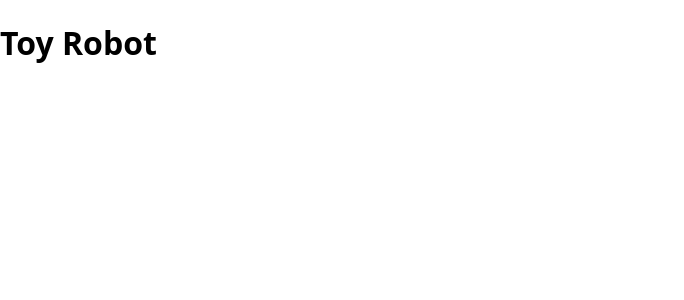
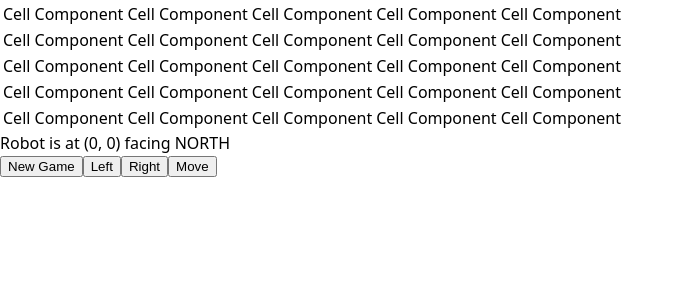
Before and after one commit to JR-x-Melfish-P3/toy-robot, a React (Vite) app: page / in a window 1280 px wide. Shown: the top 300 px of the page, without its empty margins (0-684 px from the left). Built offline with nearby package versions, Linux system fonts and the light colour scheme.

Commit message:
feat: implement main App component with Board, Robot, and Button components

```diff
--- a/src/App.tsx
+++ b/src/App.tsx
@@ -1,5 +1,21 @@
-function App() {
-  return <h1>Toy Robot</h1>;
-}
+import type { FC } from "react";
+import Board from "./components/Board";
+import Button from "./components/Button";
+import Robot from "./components/Robot";
+
+const App: FC = () => {
+  return (
+    <div>
+      <Board />
+      <Robot x={0} y={0} facing="NORTH" />
+      <div>
+        <Button>New Game</Button>
+        <Button>Left</Button>
+        <Button>Right</Button>
+        <Button>Move</Button>
+      </div>
+    </div>
+  );
+};
 
 export default App;
--- /dev/null
+++ b/src/components/Board/Board.tsx
@@ -0,0 +1,22 @@
+import type { FC } from "react";
+import Cell from "./components/Cell";
+
+const Board: FC = () => {
+  return (
+    <table>
+      <tbody>
+        {Array.from({ length: 5 }).map((_, row) => (
+          <tr key={row}>
+            {Array.from({ length: 5 }).map((_, col) => (
+              <td key={col}>
+                <Cell />
+              </td>
+            ))}
+          </tr>
+        ))}
+      </tbody>
+    </table>
+  );
+};
+
+export default Board;
--- /dev/null
+++ b/src/components/Board/components/Cell/Cell.tsx
@@ -0,0 +1,7 @@
+import type { FC } from "react";
+
+const Cell: FC = () => {
+  return <div>Cell Component</div>;
+};
+
+export default Cell;
--- /dev/null
+++ b/src/components/Board/components/Cell/index.ts
@@ -0,0 +1 @@
+export { default } from "./Cell";
--- /dev/null
+++ b/src/components/Board/index.ts
@@ -0,0 +1 @@
+export { default } from "./Board";
--- /dev/null
+++ b/src/components/Button/Button.tsx
@@ -0,0 +1,7 @@
+import type { FC, PropsWithChildren } from "react";
+
+const Button: FC<PropsWithChildren> = ({ children }) => {
+  return <button>{children}</button>;
+};
+
+export default Button;
--- /dev/null
+++ b/src/components/Button/index.ts
@@ -0,0 +1 @@
+export { default } from "./Button";
--- /dev/null
+++ b/src/components/Robot/Robot.tsx
@@ -0,0 +1,19 @@
+import { type FC } from "react";
+
+type Facing = "NORTH" | "EAST" | "SOUTH" | "WEST";
+
+interface Props {
+  x: number;
+  y: number;
+  facing: Facing;
+}
+
+const Robot: FC<Props> = ({ x, y, facing }) => {
+  return (
+    <div>
+      Robot is at ({x}, {y}) facing {facing}
+    </div>
+  );
+};
+
+export default Robot;
--- /dev/null
+++ b/src/components/Robot/index.ts
@@ -0,0 +1 @@
+export { default } from "./Robot";
```
